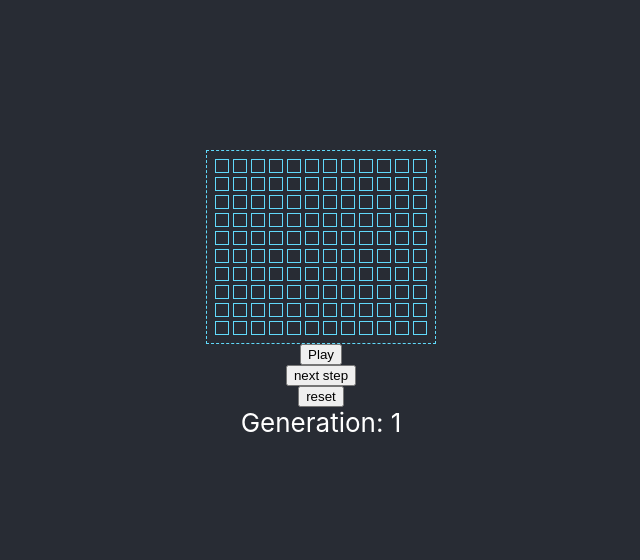
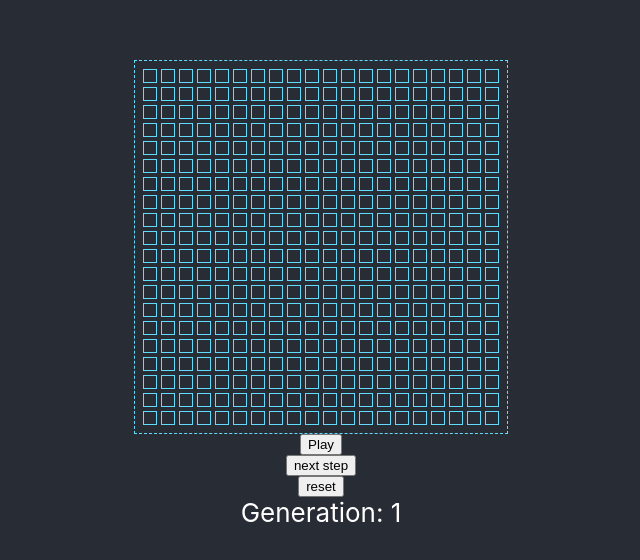
Before and after one commit to d-manevich/game-of-life, a React (Create React App) app: page / in a window 1280 px wide. Shown: the part 106-666 px from the top of the page, without its empty margins (319-959 px from the left). Built offline with nearby package versions, Linux system fonts and the light colour scheme.

Commit message:
Add play/pause

```diff
--- a/src/App.tsx
+++ b/src/App.tsx
@@ -1,4 +1,4 @@
-import React from 'react';
+import React, { useRef, useState, useEffect } from 'react';
 import last from 'lodash-es/last';
 import take from 'lodash-es/take';
 import nth from 'lodash-es/nth';
@@ -7,8 +7,8 @@ import Cell from './Cell';
 
 type Field = boolean[][];
 
-const rowsCount = 10;
-const cellsCount = 12;
+const rowsCount = 20;
+const cellsCount = 20;
 const initialField: Field = Array(rowsCount).fill(Array(cellsCount).fill(false));
 
 function updateFieldCell(field: Field, row: number, cell: number, isLive: boolean): Field {
@@ -66,9 +66,22 @@ function calcNextGeneration(oldGeneration: Field): Field {
 }
 
 const App: React.FC = () => {
-  const [history, setHistory] = React.useState<Field[]>([initialField]);
-  const [isPlaying, setPlaying] = React.useState<boolean>(false);
+  const intervalRef = useRef<number>(null!);
+  const [history, setHistory] = useState<Field[]>([initialField]);
+  const [isPlaying, setPlaying] = useState<boolean>(false);
   const currentState: Field = last(history) || initialField;
+
+  useEffect(() => {
+    if (isPlaying) {
+      intervalRef.current = window.setInterval(() => {
+        setHistory(history => [...history, calcNextGeneration(last(history)!)])
+      }, 200);
+    }
+
+    return () => {
+      window.clearInterval(intervalRef.current);
+    };
+  }, [isPlaying]);
 
   return (
     <div className="App">
```
